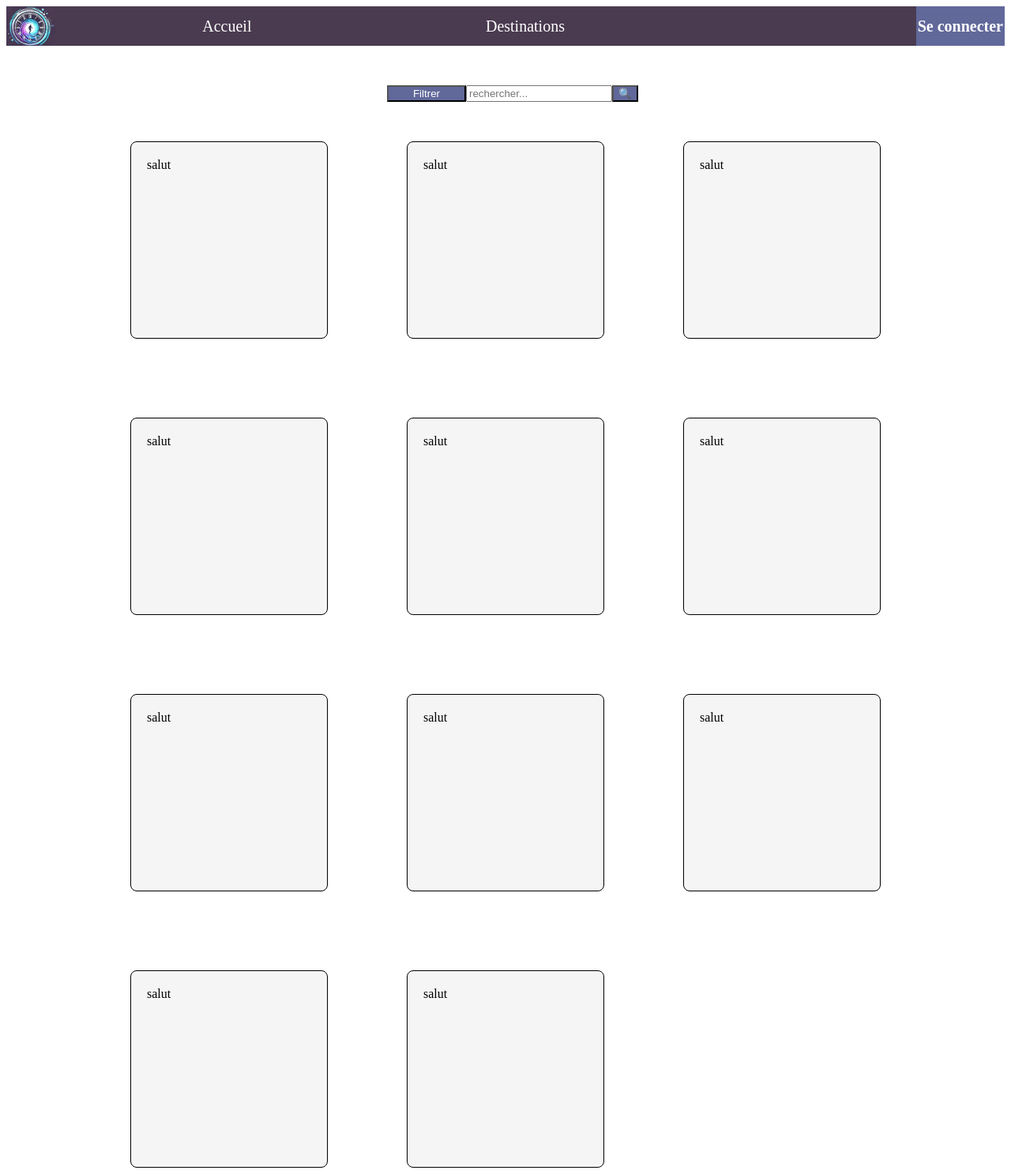
After one commit to Yaelsm19/agence_voyage, a PHP site: page /destinations.html in a window 1280 px wide. The commit adds this page. Shown: the whole page at 79% size. Run offline with PHP 8.4, Linux system fonts and the light colour scheme.

Commit message:
création et commencement page destination

```diff
--- a/accueil.css
+++ b/accueil.css
@@ -11,6 +11,9 @@ body::after {
     height: 100vh;
     z-index: -1;
     filter: brightness(0.7);
+}
+body{
+    margin: 0;
 }
 
 
--- a/accueil.html
+++ b/accueil.html
@@ -12,7 +12,7 @@
     <header class="container1">
     <img src="time_travel_logo_lighter_v2.jpg" alt="logo_site">
     <a href="accueil.html" class="lien_accueil">Accueil</a>
-    <a href="Destination.html" class="lien_destinations">Destinations</a>
+    <a href="destinations.html" class="lien_destinations">Destinations</a>
     <a href="se_connecter.html" class="lien_se_connecter">Se connecter</a>
     </header>
     <h2>Bienvenue chez pastport</h2>
--- /dev/null
+++ b/destinations.css
@@ -0,0 +1,46 @@
+.container2 {
+    display: grid;
+    grid-template-areas: "filtrer rechercher";
+    grid-template-columns: 100px 100px 100px;
+    align-items: center;
+    justify-content: center;
+    margin-top: 50px;
+}
+
+.container2 > input[type="button"] {
+    grid-area: filtrer;
+}
+
+.container2 form {
+    grid-area: rechercher;
+    display: grid;
+    grid-template-columns: auto auto;
+    grid-template-rows: auto;
+}
+
+.container2>input{
+    background-color: #61689a;
+    color: white;
+}
+
+.container2>form>input[type="submit"]{
+    background-color: #61689a;
+}
+.Voyages {
+    display: grid;
+    grid-template-columns: repeat(auto-fill, 250px);
+    grid-auto-rows:250px;
+    gap: 100px;
+    margin-top: 50px;
+    justify-content: center;
+}
+
+.Voyages > div {
+    background-color: #f5f5f5;
+    border: 1px solid black;
+    padding: 20px;
+    border-radius: 8px;
+    display: grid;
+    grid-template-columns: auto;
+    grid-template-rows: 150px auto;
+}
--- /dev/null
+++ b/destinations.html
@@ -0,0 +1,41 @@
+<!DOCTYPE html>
+<html lang="en">
+<head>
+    <meta charset="UTF-8">
+    <meta name="viewport" content="width=device-width, initial-scale=1.0">
+    <title>Destinations</title>
+    <link rel="icon" href="time_travel_logo_lighter_v2.jpg">
+    <link rel="stylesheet" href="header.css">
+    <link rel="stylesheet" href="destinations.css">
+</head>
+<body>
+    <header class="container1">
+    <img src="time_travel_logo_lighter_v2.jpg" alt="logo_site">
+    <a href="accueil.html" class="lien_accueil">Accueil</a>
+    <a href="destinations.html" class="lien_destinations">Destinations</a>
+    <a href="se_connecter.html" class="lien_se_connecter">Se connecter</a>
+    </header>
+    <div class="container2">
+        <input type="button" value="Filtrer" >
+        <form>
+            <input type="search" name="rechercher" id="rechercher" placeholder="rechercher...">
+            <input type="submit" value="🔍">
+        </form>
+    </div>
+    <div class="Voyages">
+        <div>salut</div>
+        <div>salut</div>
+        <div>salut</div>
+        <div>salut</div>
+        <div>salut</div>
+        <div>salut</div>
+        <div>salut</div>
+        <div>salut</div>
+        <div>salut</div>
+        <div>salut</div>
+        <div>salut</div>
+
+    </div>
+
+</body>
+</html>
```
Also changed, not shown: image_loupe.jpeg (added).
